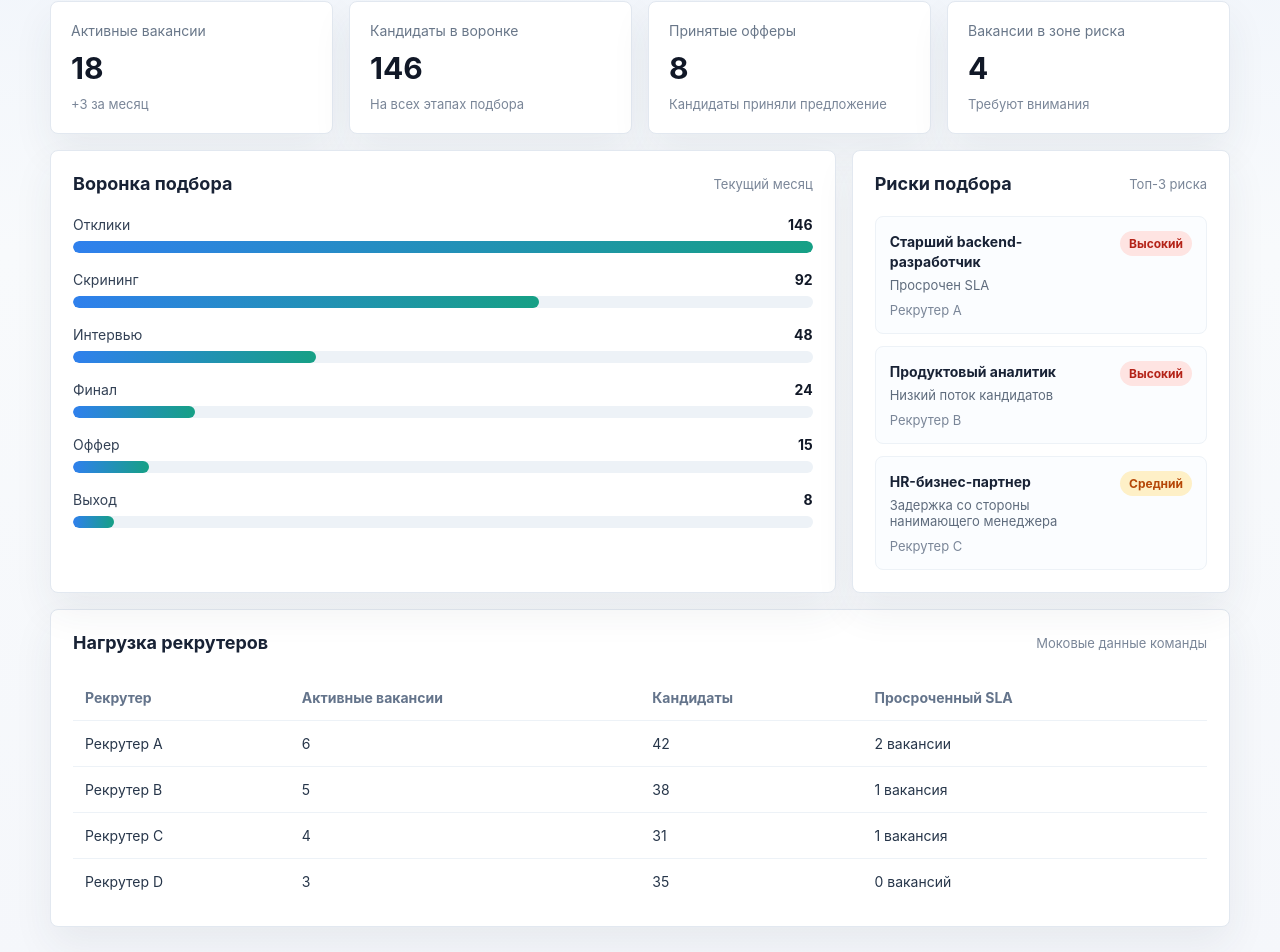
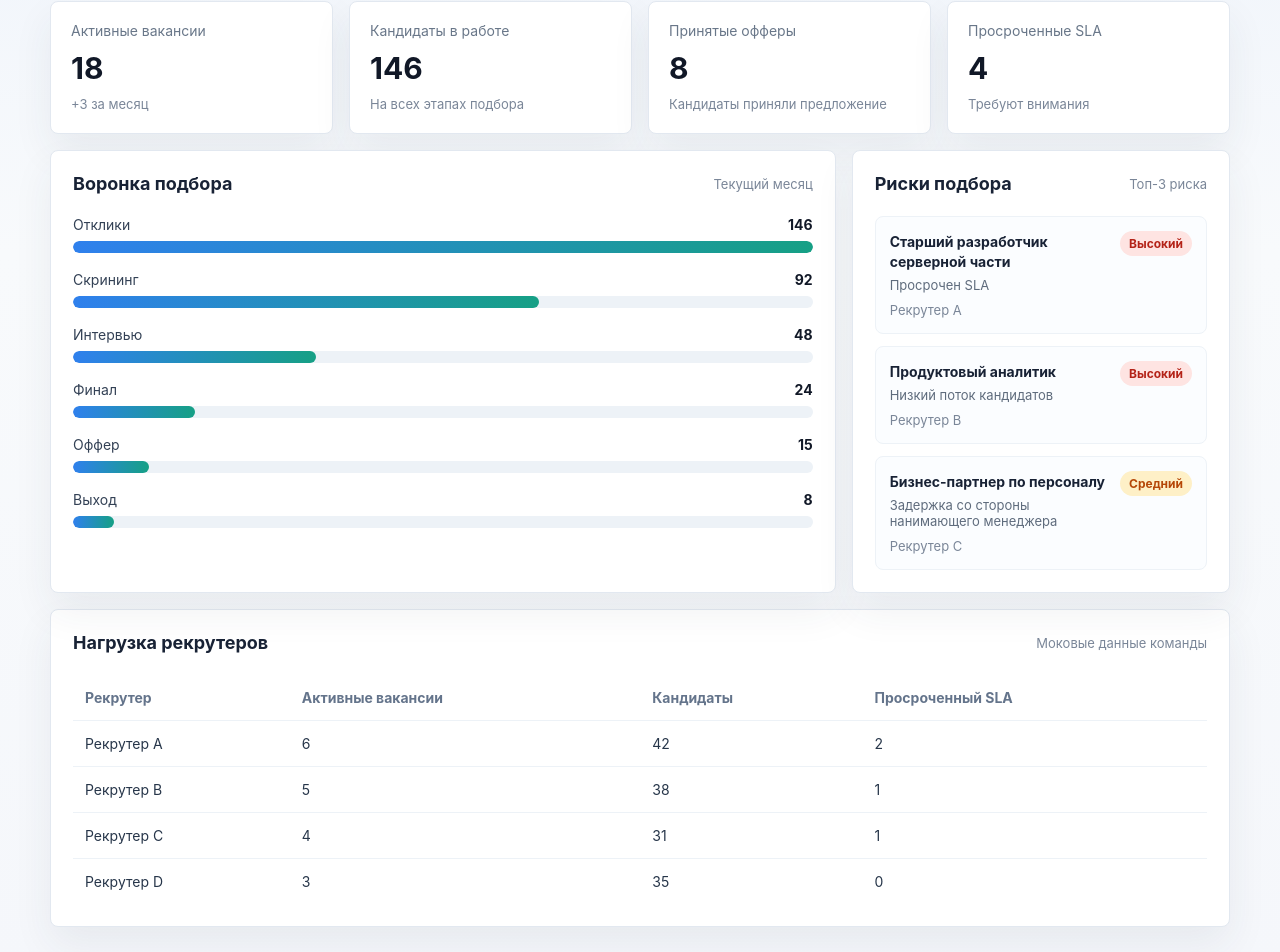
Before and after one commit to AN684-beep/hr-recruiting-analytics-dashboard, a React (Vite) app: page / in a window 1280 px wide. Shown: the part 226-1178 px from the top of the page. Built offline with nearby package versions, Linux system fonts and the light colour scheme.

Commit message:
Update recruiting analytics mock data

```diff
--- a/src/mockData.ts
+++ b/src/mockData.ts
@@ -1,8 +1,8 @@
 export const metrics = [
   { label: "Активные вакансии", value: "18", hint: "+3 за месяц" },
-  { label: "Кандидаты в воронке", value: "146", hint: "На всех этапах подбора" },
+  { label: "Кандидаты в работе", value: "146", hint: "На всех этапах подбора" },
   { label: "Принятые офферы", value: "8", hint: "Кандидаты приняли предложение" },
-  { label: "Вакансии в зоне риска", value: "4", hint: "Требуют внимания" }
+  { label: "Просроченные SLA", value: "4", hint: "Требуют внимания" }
 ];
 
 export const funnel = [
@@ -16,7 +16,7 @@ export const funnel = [
 
 export const hiringRisks = [
   {
-    vacancy: "Старший backend-разработчик",
+    vacancy: "Старший разработчик серверной части",
     owner: "Рекрутер A",
     risk: "Просрочен SLA",
     level: "high",
@@ -30,7 +30,7 @@ export const hiringRisks = [
     levelLabel: "Высокий"
   },
   {
-    vacancy: "HR-бизнес-партнер",
+    vacancy: "Бизнес-партнер по персоналу",
     owner: "Рекрутер C",
     risk: "Задержка со стороны нанимающего менеджера",
     level: "medium",
@@ -39,8 +39,40 @@ export const hiringRisks = [
 ];
 
 export const recruiterWorkload = [
-  { name: "Рекрутер A", vacancies: 6, candidates: 42, overdueSla: "2 вакансии" },
-  { name: "Рекрутер B", vacancies: 5, candidates: 38, overdueSla: "1 вакансия" },
-  { name: "Рекрутер C", vacancies: 4, candidates: 31, overdueSla: "1 вакансия" },
-  { name: "Рекрутер D", vacancies: 3, candidates: 35, overdueSla: "0 вакансий" }
+  {
+    name: "Рекрутер A",
+    vacancies: 6,
+    candidates: 42,
+    offers: 4,
+    hires: 2,
+    overdueSla: 2,
+    riskVacancies: 2
+  },
+  {
+    name: "Рекрутер B",
+    vacancies: 5,
+    candidates: 38,
+    offers: 3,
+    hires: 2,
+    overdueSla: 1,
+    riskVacancies: 1
+  },
+  {
+    name: "Рекрутер C",
+    vacancies: 4,
+    candidates: 31,
+    offers: 2,
+    hires: 1,
+    overdueSla: 1,
+    riskVacancies: 1
+  },
+  {
+    name: "Рекрутер D",
+    vacancies: 3,
+    candidates: 35,
+    offers: 6,
+    hires: 3,
+    overdueSla: 0,
+    riskVacancies: 0
+  }
 ];
```
